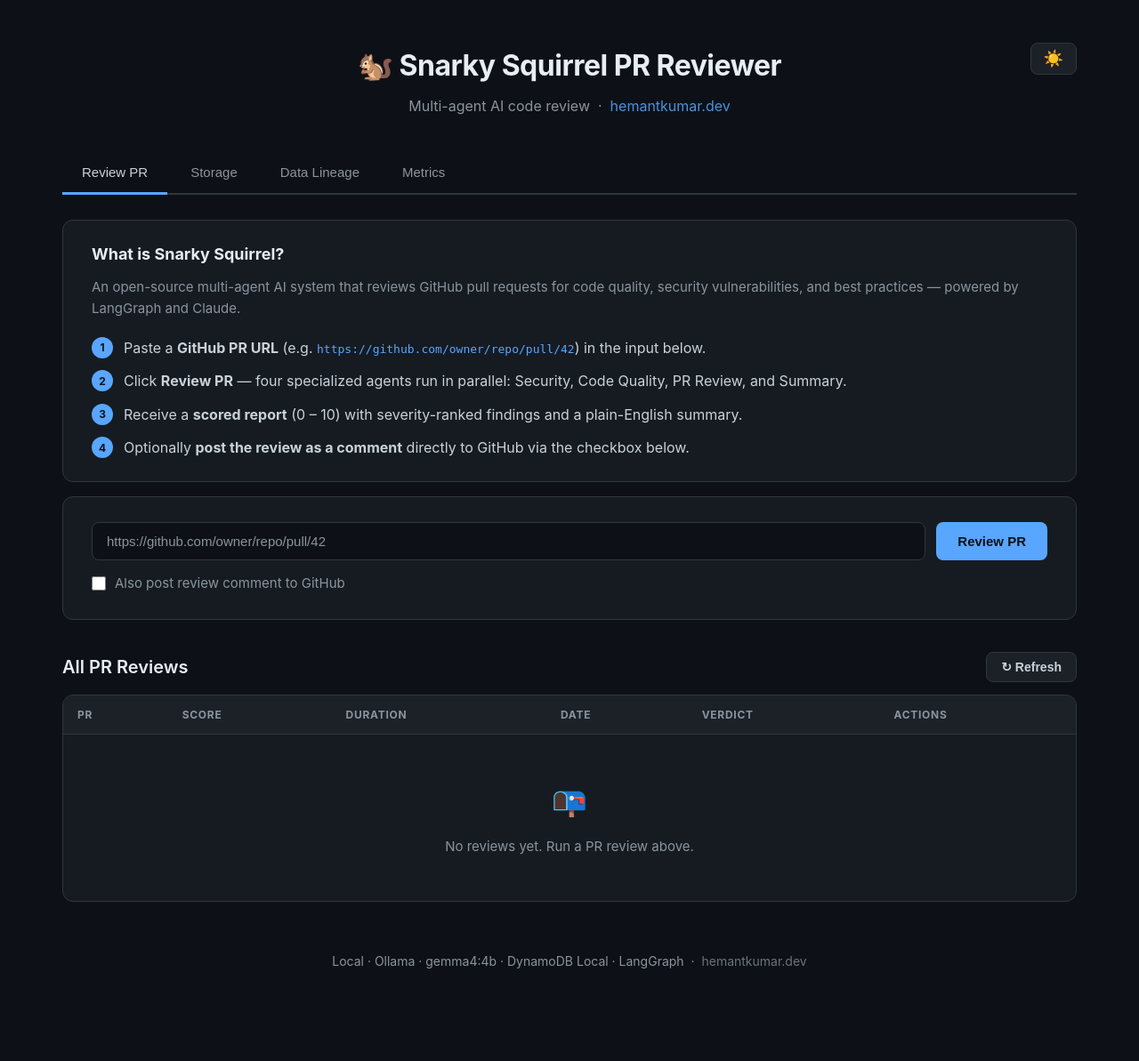
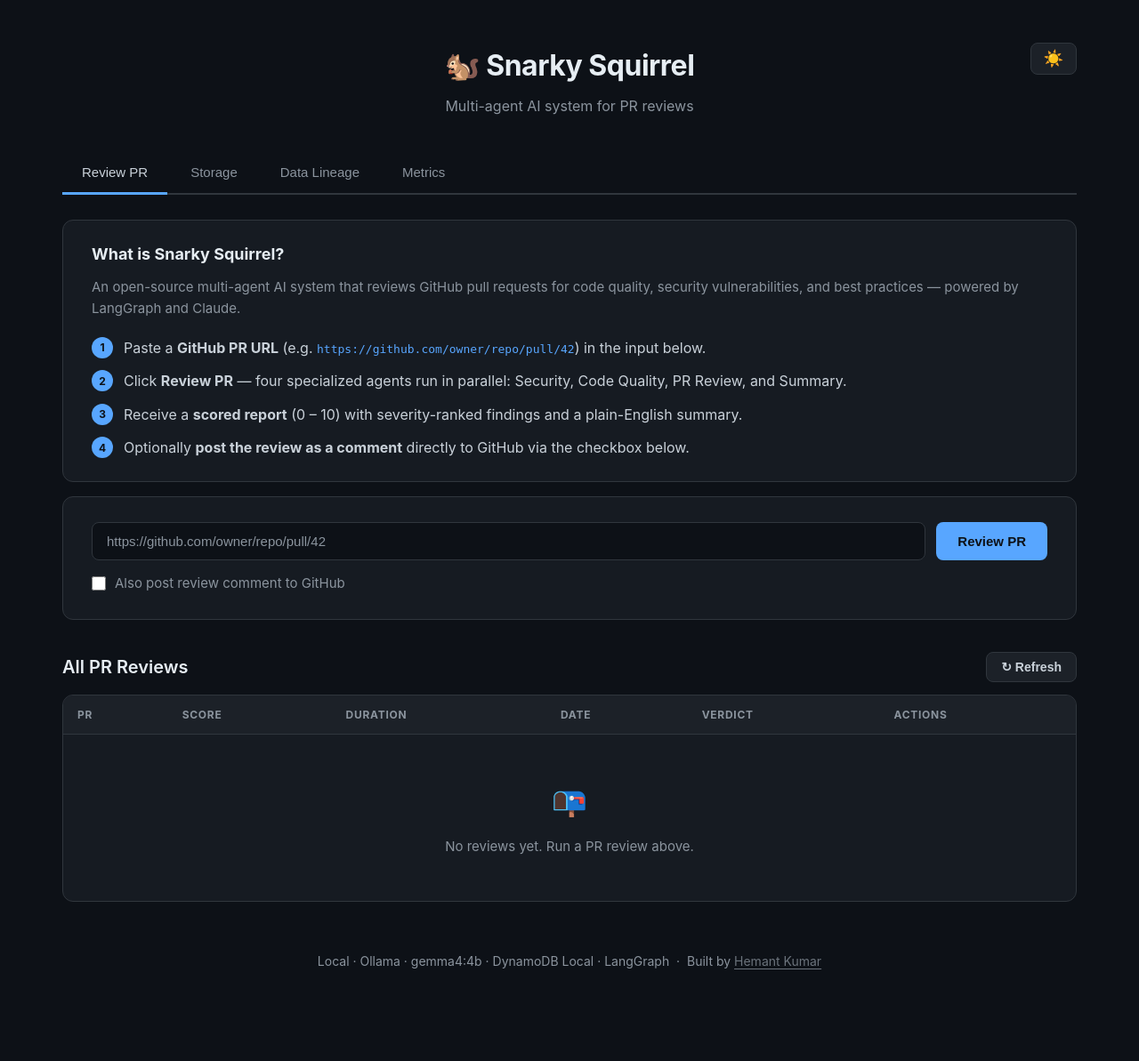
Before and after one commit to hkcodebase/snarky-squirrel, a FastAPI app: page / in a window 1280 px wide. Shown: the whole page at 89% size. Run offline with FastAPI, Linux system fonts and the light colour scheme; data that the repository does not hold is empty.

Commit message:
feat: update header, footer with hemantkumar.dev

```diff
--- a/templates/index.html
+++ b/templates/index.html
@@ -4,14 +4,17 @@
   <meta charset="UTF-8" />
   <meta name="viewport" content="width=device-width, initial-scale=1.0" />
   <title>PR Review System</title>
+  <link rel="preconnect" href="https://fonts.googleapis.com" />
+  <link rel="preconnect" href="https://fonts.gstatic.com" crossorigin />
+  <link href="https://fonts.googleapis.com/css2?family=JetBrains+Mono:wght@400;500;600&display=swap" rel="stylesheet" />
   <link rel="stylesheet" href="/styles.css" />
   <script src="https://cdn.jsdelivr.net/npm/marked/marked.min.js"></script>
 </head>
 <body>
 
 <header>
-  <h1>🐿️ Snarky Squirrel PR Reviewer</h1>
-  <p>Multi-agent AI code review &nbsp;·&nbsp; <a href="https://hemantkumar.dev" target="_blank" rel="noopener noreferrer" style="color:var(--accent);text-decoration:none;opacity:0.85">hemantkumar.dev</a></p>
+  <h1>🐿️ Snarky Squirrel</h1>
+  <p>Multi-agent AI system for PR reviews</p>
   <div style="display:flex;align-items:center;gap:12px;margin-left:auto">
     <span id="auth-user" style="font-size:13px;opacity:0.75"></span>
     <a id="auth-login-btn" href="/auth/login"  style="display:none;font-size:13px;padding:4px 12px;border:1px solid currentColor;border-radius:6px;text-decoration:none;opacity:0.8">Login</a>
@@ -330,7 +333,7 @@
   </div>
 </div>
 
-<footer id="app-footer"><span id="footer-env-text">Powered by LangGraph</span> &nbsp;·&nbsp; <a href="https://hemantkumar.dev" target="_blank" rel="noopener noreferrer" style="color:inherit;text-decoration:none;opacity:0.75">hemantkumar.dev</a></footer>
+<footer id="app-footer"><span id="footer-env-text">AWS Bedrock · LangGraph</span> &nbsp;·&nbsp; Built by <a href="https://hemantkumar.dev" target="_blank" rel="noopener noreferrer" style="color:inherit;text-decoration:underline;text-underline-offset:3px;opacity:0.75">Hemant Kumar</a></footer>
 
 <script>
 // ════════════════════════════════════════════════
```
